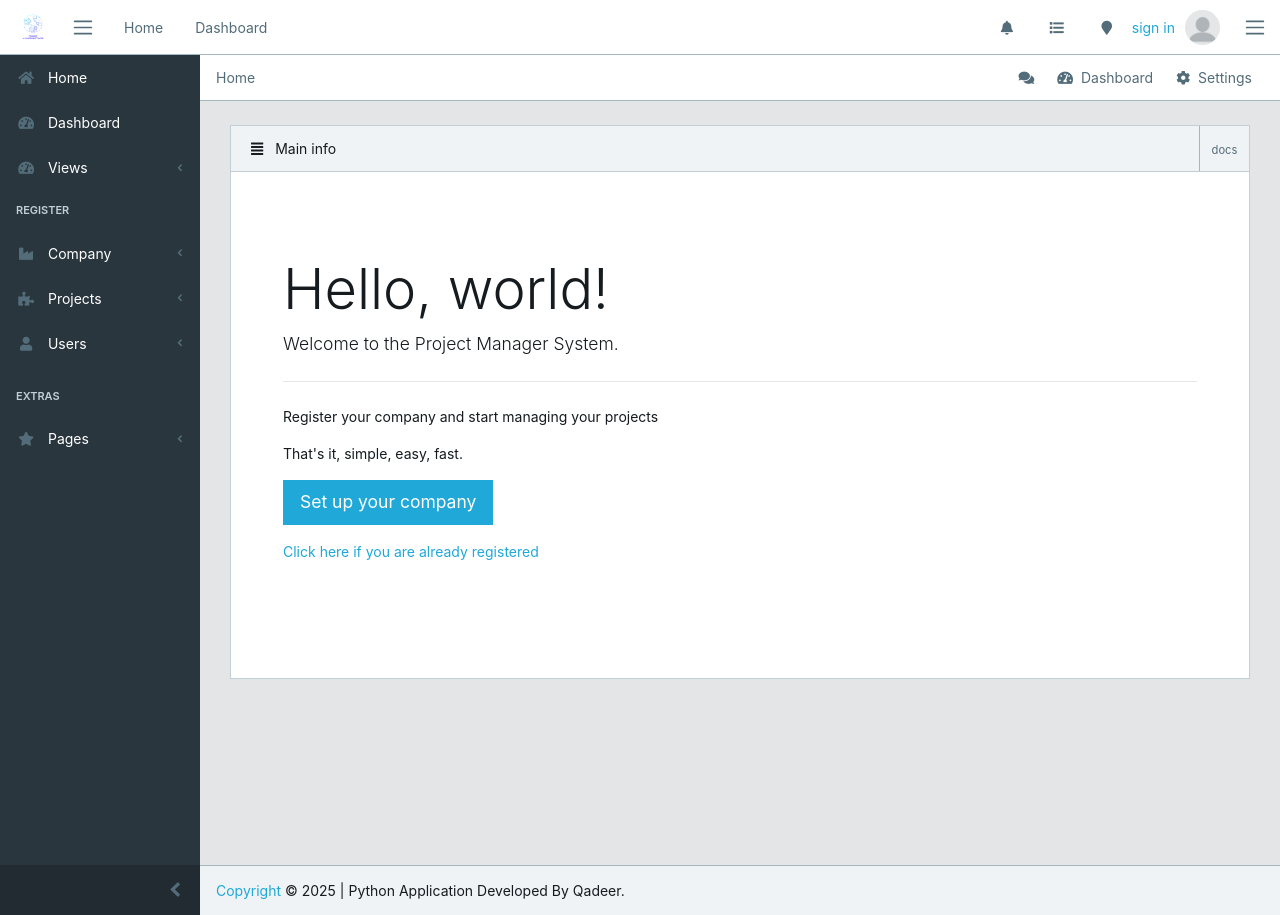
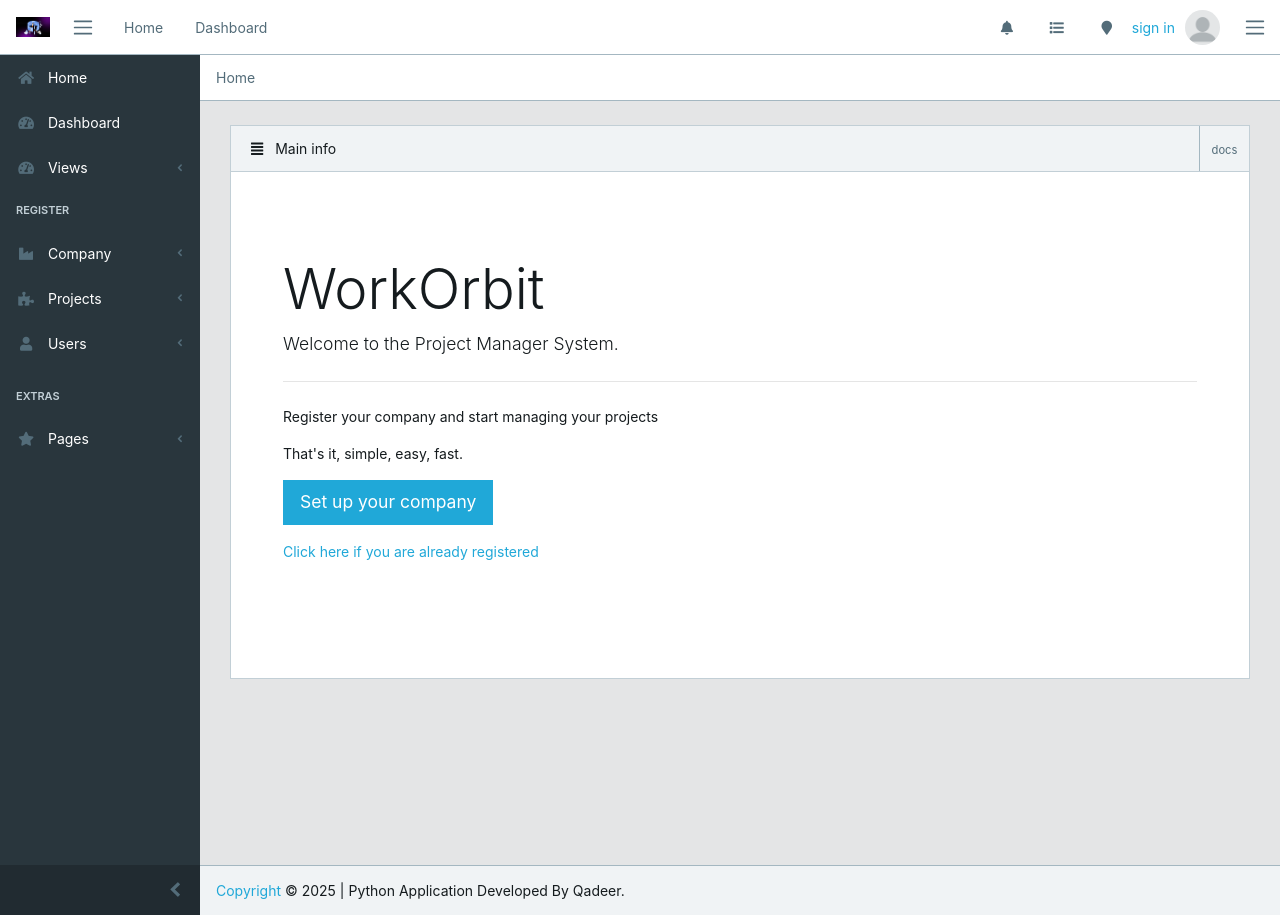
Before and after one commit to Qadeer572/CodeAplha_ProjectManagementTools, a Django app: template core/templates/core/index.html in a window 1280 px wide. Run offline with Django 3.2, Linux system fonts and the light colour scheme; the template is opened without the code that fills it, so the values that code supplies are empty; some libraries are stand-ins or nearby versions.

Commit message:
ready for production

```diff
--- a/core/templates/core/base.html
+++ b/core/templates/core/base.html
@@ -18,7 +18,7 @@
   <meta name="author" content="Łukasz Holeczek">
   <meta name="keyword" content="Bootstrap,Admin,Template,Open,Source,AngularJS,Angular,Angular2,Angular 2,Angular4,Angular 4,jQuery,CSS,HTML,RWD,Dashboard,React,React.js,Vue,Vue.js">
   <meta name="google-site-verification" content="83fcqoPn-YTkXathQiicW-x3U2RWZh4PaPUzk91wtjY" />
-  <title>Project Manager - Gui</title>
+  <title>Project Manager - WorkOrbit</title>
 
   <!-- Icons -->
   <link rel="stylesheet" href="https://use.fontawesome.com/releases/v5.0.9/css/all.css" integrity="sha384-5SOiIsAziJl6AWe0HWRKTXlfcSHKmYV4RBF18PPJ173Kzn7jzMyFuTtk8JA7QQG1" crossorigin="anonymous">
@@ -36,7 +36,7 @@
     <button class="navbar-toggler mobile-sidebar-toggler d-lg-none mr-auto" type="button">
       <span class="navbar-toggler-icon"></span>
     </button>
-    <img src="{% static 'core/img/logos/gui-horizontal.png' %}" alt="" class="brand-gui ml-2 d-none d-sm-block p-2">
+    <img src="{% static 'core/img/logos/logo3.jpg' %}" alt="" class="brand-gui ml-2 d-none d-sm-block p-2">
     <button class="navbar-toggler sidebar-toggler d-md-down-none" type="button">
       <span class="navbar-toggler-icon"></span>
     </button>
@@ -203,13 +203,7 @@
         {% endblock breadcrumb%}
 
         <!-- Breadcrumb Menu-->
-        <li class="breadcrumb-menu d-md-down-none">
-          <div class="btn-group" role="group" aria-label="Button group">
-            <a class="btn" href="#"><i class="fa fa-comments"></i></a>
-            <a class="btn" href="./"><i class="fa fa-tachometer-alt"></i> &nbsp;Dashboard</a>
-            <a class="btn" href="#"><i class="fa fa-cog"></i> &nbsp;Settings</a>
-          </div>
-        </li>
+
       </ol>
 {% block content %}
 {% endblock %}
@@ -279,16 +273,10 @@
           <div class="message">
             <div class="py-3 pb-5 mr-3 float-left">
               <div class="avatar">
-                <img src="{{ user.img.url }}" class="img-avatar" alt="person_name">
+
                 <span class="avatar-status badge-success"></span>
               </div>
             </div>
-            <div>
-              <small class="text-muted">Person Name</small>
-              <small class="text-muted float-right mt-1">1:52 PM</small>
-            </div>
-            <div class="text-truncate font-weight-bold">Lorem ipsum dolor sit amet</div>
-            <small class="text-muted">Lorem ipsum dolor sit amet, consectetur adipisicing elit, sed do eiusmod tempor incididunt...</small>
           </div>
         </div>
 
@@ -306,9 +294,7 @@
                 <span class="switch-handle"></span>
               </label>
             </div>
-            <div>
-              <small class="text-muted">Lorem ipsum dolor sit amet, consectetur adipisicing elit, sed do eiusmod tempor incididunt ut labore et dolore magna aliqua.</small>
-            </div>
+
           </div>
 
           <div class="aside-options">
@@ -320,9 +306,7 @@
                 <span class="switch-handle"></span>
               </label>
             </div>
-            <div>
-              <small class="text-muted">Lorem ipsum dolor sit amet, consectetur adipisicing elit, sed do eiusmod tempor incididunt ut labore et dolore magna aliqua.</small>
-            </div>
+
           </div>
 
           <div class="aside-options">
--- a/core/templates/core/index.html
+++ b/core/templates/core/index.html
@@ -21,7 +21,7 @@
       </div>
       <div class="card-body">
         <div class="jumbotron bg-white">
-          <h1 class="display-4">Hello, world!</h1>
+          <h1 class="display-4">WorkOrbit </h1>
           <p class="lead">Welcome to the Project Manager System.</p>
           <hr class="my-4">
           <p>Register your company and start managing your projects</p>
```
Also changed, not shown: core/static/core/img/logos/logo1.png (renamed from core/static/core/img/logos/gui-horizontal.png), core/static/core/img/logos/logo2.png (added), core/static/core/img/logos/logo3.jpg (added).
